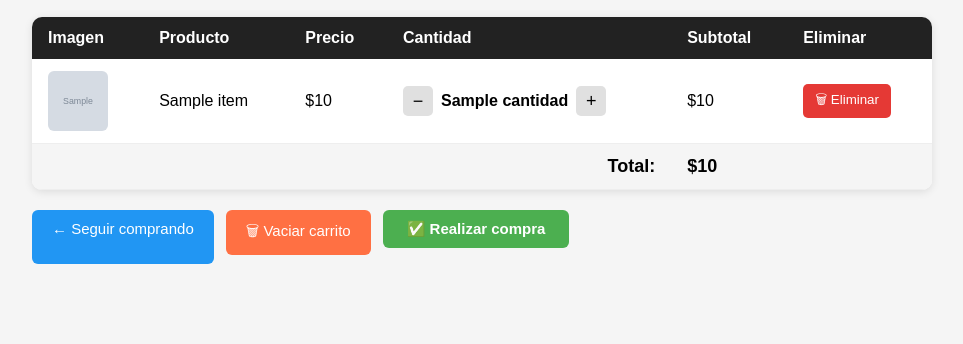
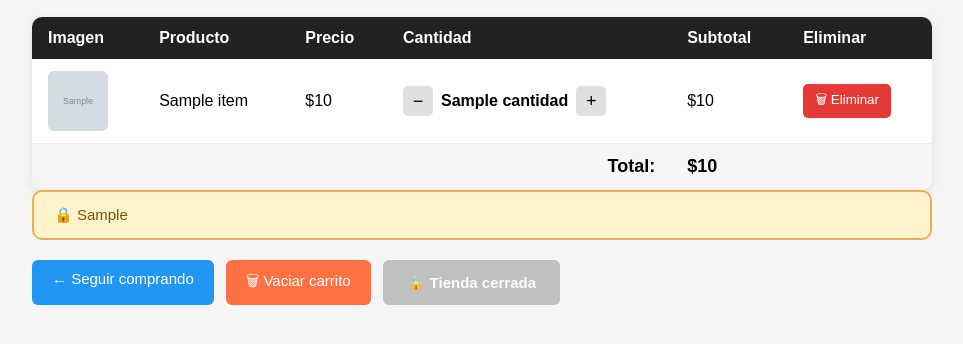
Before and after one commit to m1guel3agle/MerkaFacil, a Django app: template carrito/templates/carrito/carrito.html in a window 1280 px wide. Shown: the part 161-505 px from the top of the page, without its empty margins (158-1121 px from the left). Run offline with Django 5.2, Linux system fonts and the light colour scheme; a user stored in the database is signed in; the template is opened without the code that fills it: most values are stand-ins (such as "Sample title", 1, 10 or a date in 2020); grey boxes marked "Sample" are stand-in pictures.

Commit message:
fix(carrito): bloquear compras mientras la tienda este cerrada

```diff
--- a/carrito/templates/carrito/carrito.html
+++ b/carrito/templates/carrito/carrito.html
@@ -104,6 +104,23 @@
         font-weight: bold;
     }
     .btn-comprar:hover { background: #388E3C; }
+    .aviso-cierre {
+        background: #fff3cd;
+        border: 2px solid #f0ad4e;
+        border-radius: 10px;
+        padding: 14px 20px;
+        margin-bottom: 20px;
+        color: #7a5500;
+        font-size: 15px;
+        display: flex;
+        align-items: center;
+        gap: 10px;
+    }
+    .btn-comprar:disabled {
+        background: #aaa;
+        cursor: not-allowed;
+        opacity: 0.7;
+    }
 </style>
 
 <div class="carrito-container">
@@ -161,16 +178,32 @@
             </tfoot>
         </table>
 
+        {% if error_compra %}
+        <div class="aviso-cierre">
+            🔒 {{ error_compra }}
+        </div>
+        {% endif %}
+
+        {% if not tienda_abierta %}
+        <div class="aviso-cierre">
+            🔒 {{ mensaje_cierre }}
+        </div>
+        {% endif %}
+
         <div class="acciones">
             <a href="{% url 'catalogo' %}" class="btn-seguir">← Seguir comprando</a>
             <a href="{% url 'limpiar_carrito' %}">
                 <button class="btn-vaciar">🗑 Vaciar carrito</button>
             </a>
             {% if user.is_authenticated %}
-                <form method="POST" action="{% url 'realizar_compra' %}">
-                    {% csrf_token %}
-                    <button type="submit" class="btn-comprar">✅ Realizar compra</button>
-                </form>
+                {% if tienda_abierta %}
+                    <form method="POST" action="{% url 'realizar_compra' %}">
+                        {% csrf_token %}
+                        <button type="submit" class="btn-comprar">✅ Realizar compra</button>
+                    </form>
+                {% else %}
+                    <button class="btn-comprar" disabled>🔒 Tienda cerrada</button>
+                {% endif %}
             {% else %}
                 <a href="{% url 'login' %}" class="btn-comprar" style="text-decoration:none; display:inline-block;">
                     Iniciar sesión para comprar
```
Also changed, not shown: carrito/views.py (+16 -0 lines).
